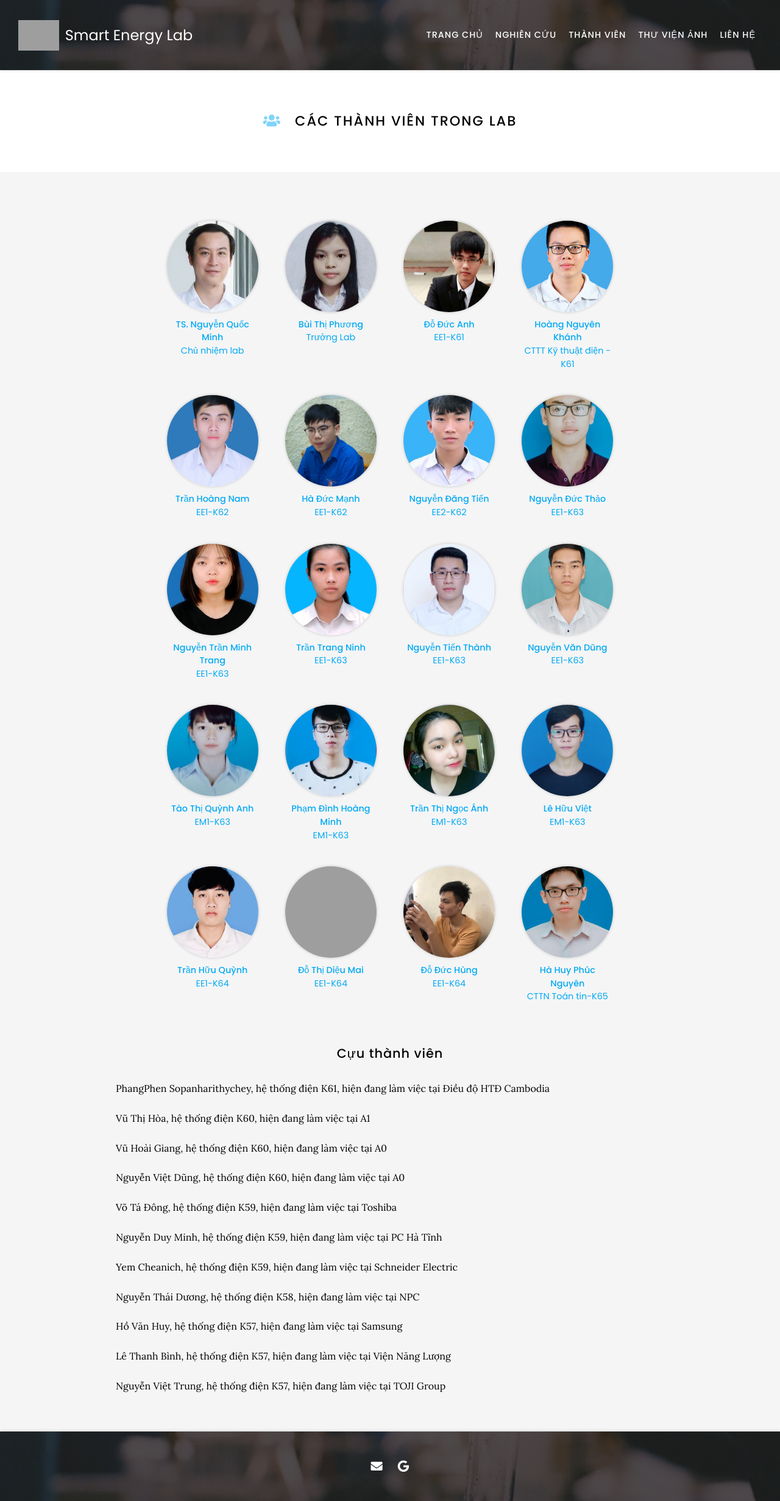
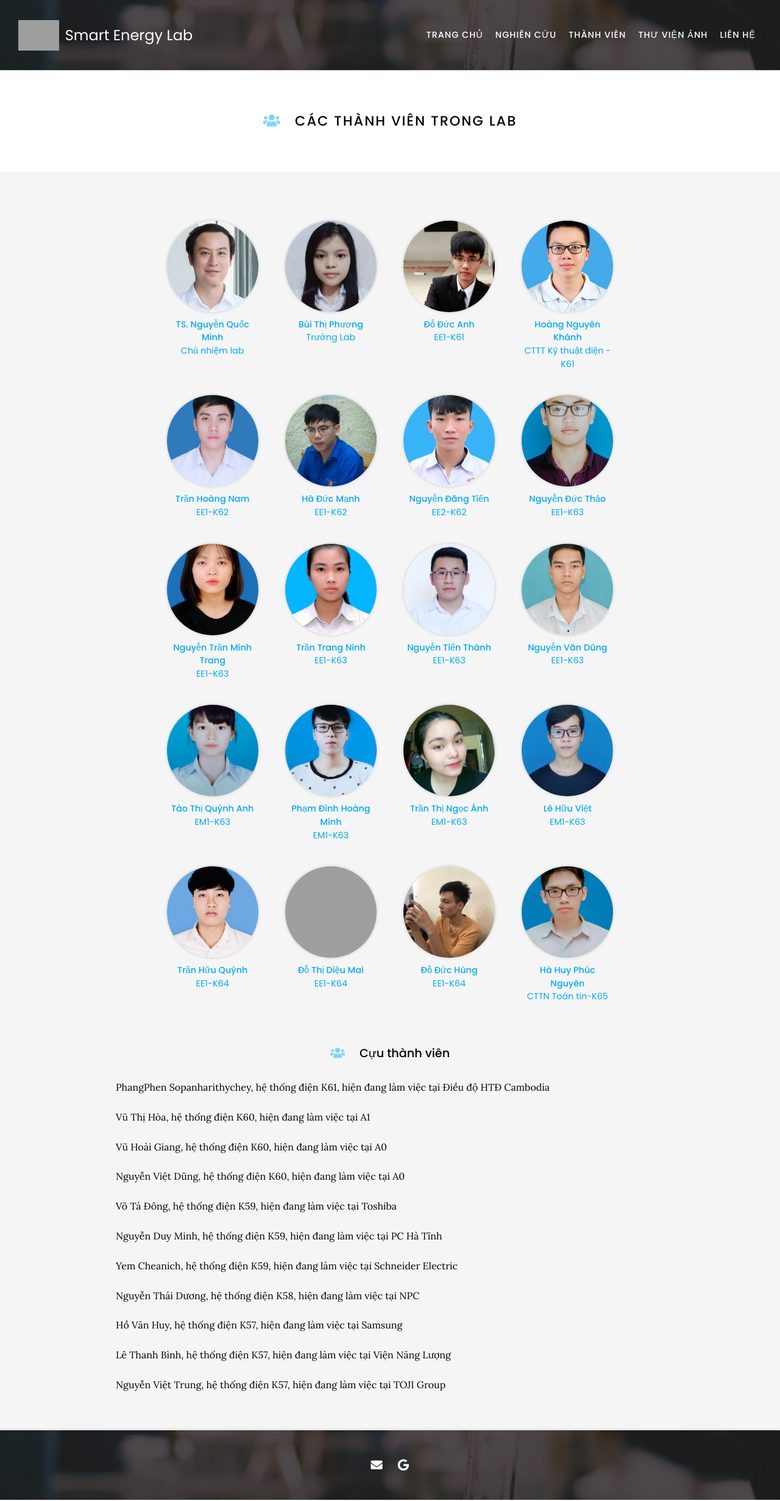
Before and after one commit to selabhust/home, a Jekyll site: the page built from team/index.md, in a window 1280 px wide. Shown: the whole page at 61% size. Built offline with Jekyll 4.4.1, drawn with Linux system fonts in a browser that asks for light colours; nearby versions of some CDN libraries; grey boxes are pictures that could not be loaded.

Commit message:
Update index.md

```diff
--- a/team/index.md
+++ b/team/index.md
@@ -137,7 +137,7 @@ nav:
 %}
 {:.center}
 
-## Cựu thành viên
+### <i class="fas fa-users"></i> Cựu thành viên
 PhangPhen Sopanharithychey, hệ thống điện K61, hiện đang làm việc tại Điều độ HTĐ Cambodia<br>
 
 Vũ Thị Hòa, hệ thống điện K60, hiện đang làm việc tại A1<br>
```
